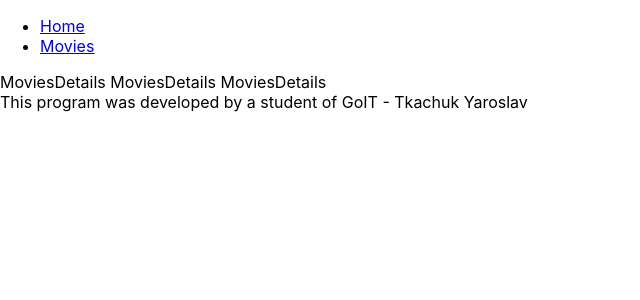
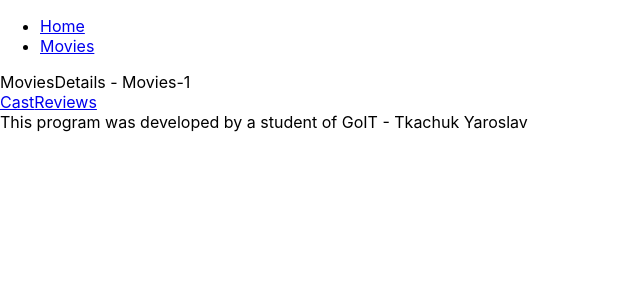
Before and after one commit to Tkachuk-Yaroslav/goit-react-hw-05-movies, a React (Create React App) app: page /movies/Movies-1 in a window 1280 px wide. Shown: the top 300 px of the page, without its empty margins (0-640 px from the left). Built offline with nearby package versions, Linux system fonts and the light colour scheme.

Commit message:
Added links to Cast and Reviews components

```diff
--- a/src/components/App.jsx
+++ b/src/components/App.jsx
@@ -2,7 +2,9 @@
 import Movies from 'pages/Movies';
 import MoviesDetails from 'pages/MoviesDetails';
 import { Route, Routes } from 'react-router-dom';
-import Layout from './Layout';
+import Layout from './Layout/Layout';
+import Cast from './Cast/Cast';
+import Reviews from './Reviews/Reviews';
 
 const App = () => {
   return (
@@ -11,7 +13,10 @@
         <Route path="/" element={<Layout />}>
           <Route index element={<Home />} />
           <Route path="movies" element={<Movies />} />
-          <Route path="movies/:movieId" element={<MoviesDetails />} />
+          <Route path="movies/:movieId" element={<MoviesDetails />}>
+            <Route path="cast" element={<Cast />} />
+            <Route path="reviews" element={<Reviews />} />
+          </Route>
         </Route>
       </Routes>
     </div>
--- /dev/null
+++ b/src/components/Cast/Cast.jsx
@@ -0,0 +1,7 @@
+import React from 'react';
+
+const Cast = () => {
+  return <div>CastCastCastCastCastCast</div>;
+};
+
+export default Cast;
--- /dev/null
+++ b/src/components/Reviews/Reviews.jsx
@@ -0,0 +1,7 @@
+import React from 'react';
+
+const Reviews = () => {
+  return <div>ReviewsReviewsReviews</div>;
+};
+
+export default Reviews;
--- a/src/pages/MoviesDetails.jsx
+++ b/src/pages/MoviesDetails.jsx
@@ -1,10 +1,17 @@
 import React from 'react';
-import { useParams } from 'react-router-dom';
+import { Link, Outlet, useParams } from 'react-router-dom';
 
 const MoviesDetails = () => {
   const params = useParams();
   console.log('params', params);
-  return <div>MoviesDetails MoviesDetails MoviesDetails </div>;
+  return (
+    <>
+      <div>MoviesDetails - {params.movieId} </div>
+      <Link to={'cast'}>Cast</Link>
+      <Link to={'reviews'}>Reviews </Link>
+      <Outlet />
+    </>
+  );
 };
 
 export default MoviesDetails;
```
Also changed, not shown: src/components/Layout/Layout.jsx (renamed from src/components/Layout.jsx).
